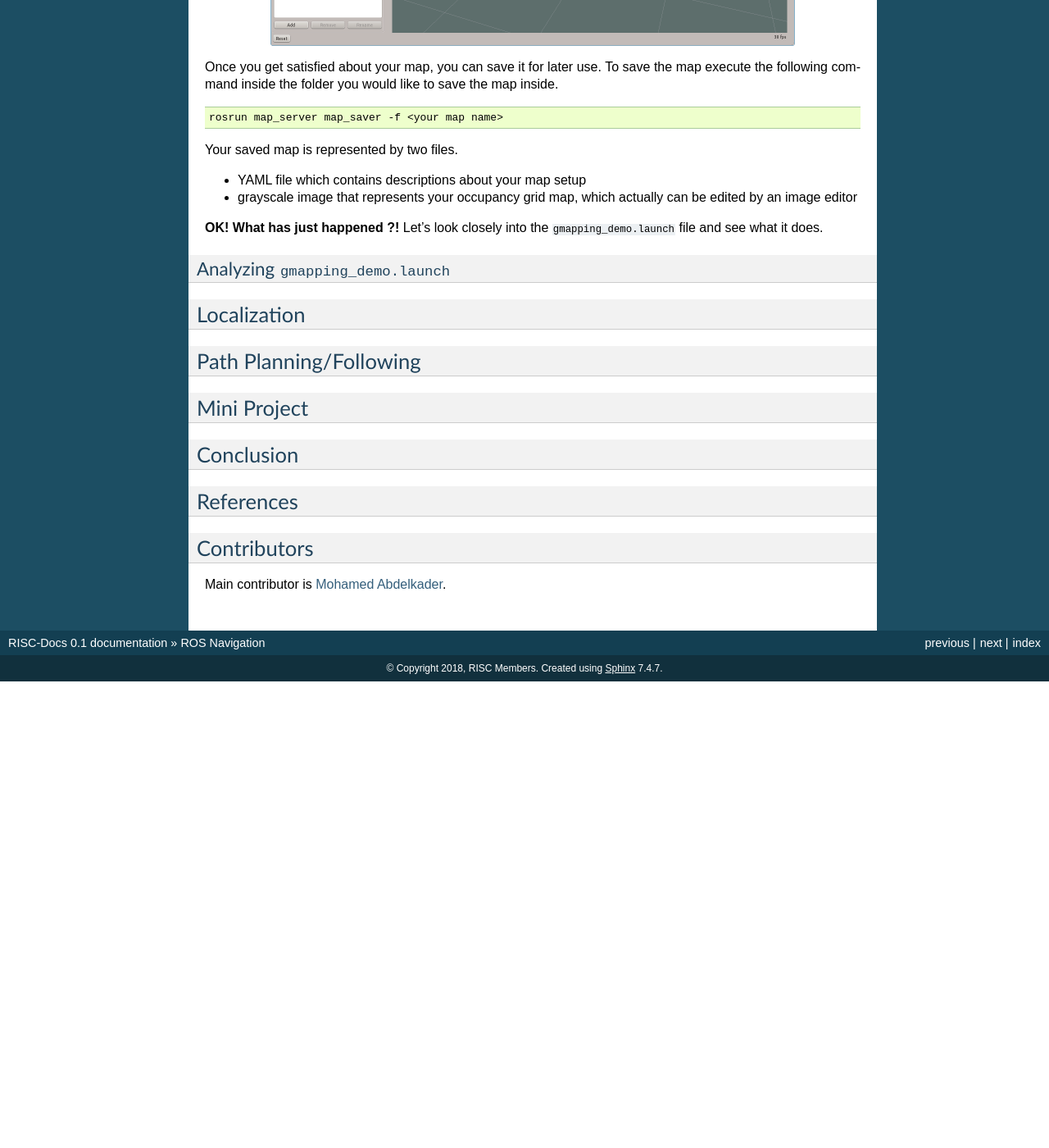
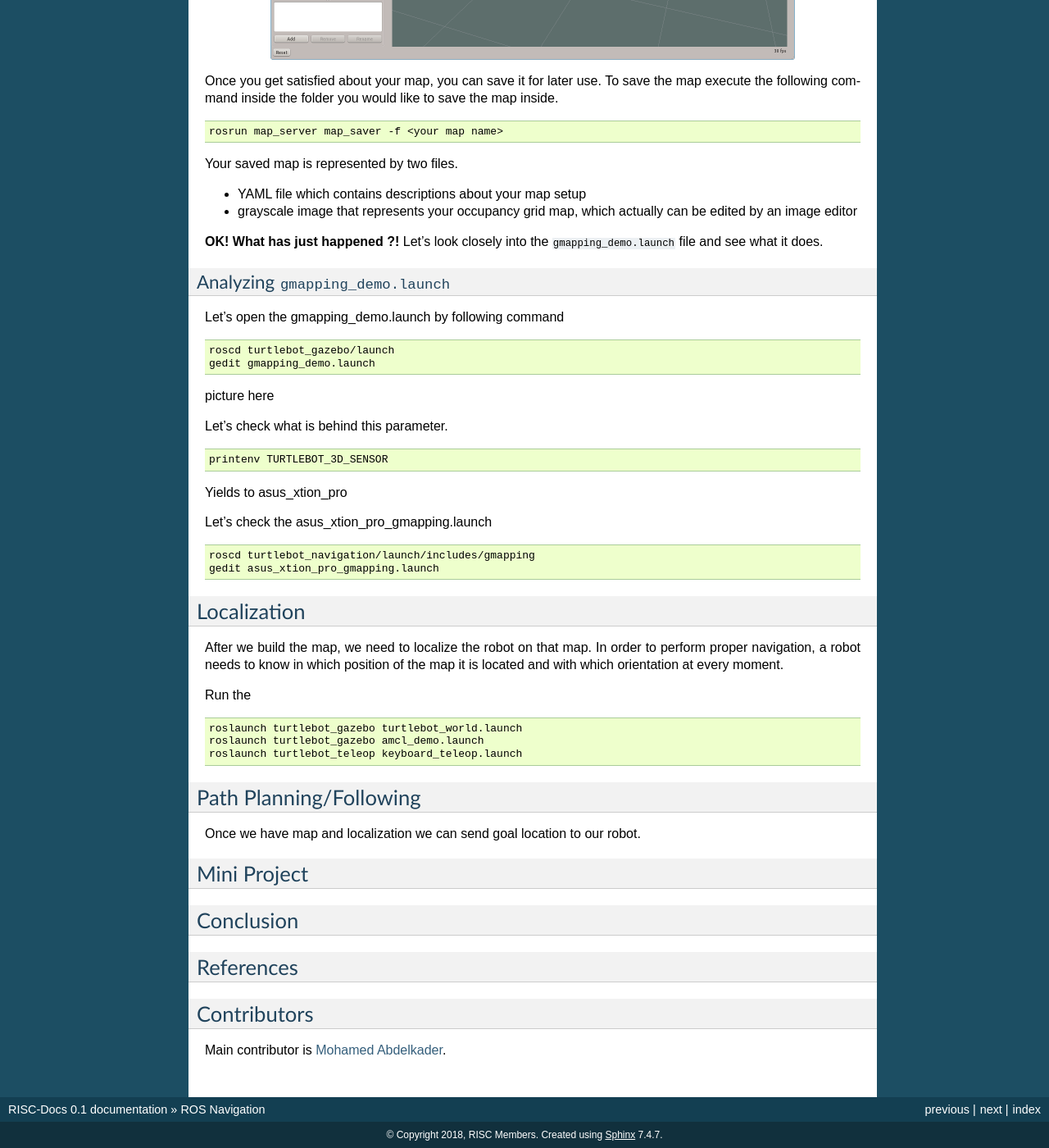
Before and after one commit to risckaust/risc-documentations, a Sphinx documentation site: the page built from docs/source/1-ros-navigation.rst, in a window 1280 px wide and 1400 px high, scrolled down 8027 px. Shown: the whole window at 82% size. Built offline with Sphinx 7.4.7, drawn with Linux system fonts in a browser that asks for light colours; pages that are not in the unit, such as notebooks, are missing from menus; before the commit the page ends 8858 px from its top, so only the background shows below that; some of the changed text lies outside the part shown.

Commit message:
navigation section updated

```diff
--- a/docs/source/1-ros-navigation.rst
+++ b/docs/source/1-ros-navigation.rst
@@ -48,7 +48,7 @@ For a robot to navigate autonomously it needs the following.
    :align: center
 
 
-* **Localization**. A robot needs to know where it is inside the map in order to know how to go to a goal location. You will learn how to use a localization algorithm already implemented in ROS to help the robot estimate its location in a given map based on 2D laser scans. The ROS package that will be used for localization is called `AMCL`, Adaptive Monte Carlo Localization.
+* **Localization**. A robot needs to know where it is inside the map in order to know how to go to a goal location. You will learn how to use a localization algorithm already implemented in ROS to help the robot estimate its location in a given map based on 2D laser scans. The ROS package that will be used for localization is called `amcl`, Adaptive Monte Carlo Localization.
 
 .. image:: ../_static/ros_amcl.png
    :scale: 50 %
@@ -148,7 +148,7 @@ To move the robot using a joystick (we will assume Logitech F710 joystick), exec
 Rviz
 ------
 
-**Rviz** (ROS visualization) is a 3D visualizer for displaying sensor data and state information from ROS.
+**Rviz** (ROS visualization) is a 3D visualizer for displaying sensor data and state information from ROS. You can also display live representations of sensor values coming over ROS Topics including camera data, infrared distance measurements, sonar data, and more.
 
 We will be using Rviz all the way in this tutorial. Now, let's see how we can show simple things in Rviz.
 
@@ -202,13 +202,12 @@ The first step we need to do in order to be able to perform autonomous navigatio
 
 In this tutorial we will learn how to create a 2D map with a ROS package called ``gmapping``. Here is the definition of the package according to the official WiKi (http://wiki.ros.org/gmapping)
 
-> The gmapping package provides laser-based SLAM (Simultaneous Localization and Mapping), as a ROS node called ``slam_gmapping``. Using ``slam_gmapping``, you can create a 2-D occupancy grid map (like a building floorplan) from laser and pose data collected by a mobile robot.
+.. note::
+
+    The gmapping package provides laser-based SLAM (Simultaneous Localization and Mapping), as a ROS node called slam_gmapping. Using slam_gmapping, you can create a 2-D occupancy grid map (like a building floorplan) from laser and pose data collected by a mobile robot.
+
 
 Although there are other packages that allow to build **3D** maps, but we will only stick to 2D mapping in this tutorial.
-
-If you are curious, there is a nice package called ``octomap``  for 3D mapping (http://wiki.ros.org/octomap).
-
-
 
 So basically, we will be performing 2D SLAM in order to construct a 2D map of a certain environment. To do that, as mentioned, we will use ``gmapping`` package. This package takes *laser scans* and *robot odometry* and outputs a map expressed as *occupancy grid*. Wait! What is occupancy grid? don't worry, we will get to that soon.
 
@@ -296,14 +295,54 @@ Your saved map is represented by two files.
 Analyzing ``gmapping_demo.launch``
 ^^^^^
 
+Let's open the gmapping_demo.launch by following command
+
+.. code-block:: bash
+
+    roscd turtlebot_gazebo/launch
+    gedit gmapping_demo.launch
+
+picture here
+
+Let's check what is behind this parameter.
+
+.. code-block:: bash
+
+    printenv TURTLEBOT_3D_SENSOR
+
+Yields to asus_xtion_pro
+
+Let's check the asus_xtion_pro_gmapping.launch
+
+
+.. code-block:: bash
+
+    roscd turtlebot_navigation/launch/includes/gmapping
+    gedit asus_xtion_pro_gmapping.launch
+
+
+
 
 Localization
 -----
+
+After we build the map, we need to localize the robot on that map. In order to perform proper navigation, a robot needs to know in which position of the map it is located and with which orientation at every moment.
+
+Run the
+
+
+.. code-block:: bash
+
+    roslaunch turtlebot_gazebo turtlebot_world.launch
+    roslaunch turtlebot_gazebo amcl_demo.launch
+    roslaunch turtlebot_teleop keyboard_teleop.launch
+
 
 
 Path Planning/Following
 -----
 
+Once we have map and localization we can send goal location to our robot.
 
 
 Mini Project
```
